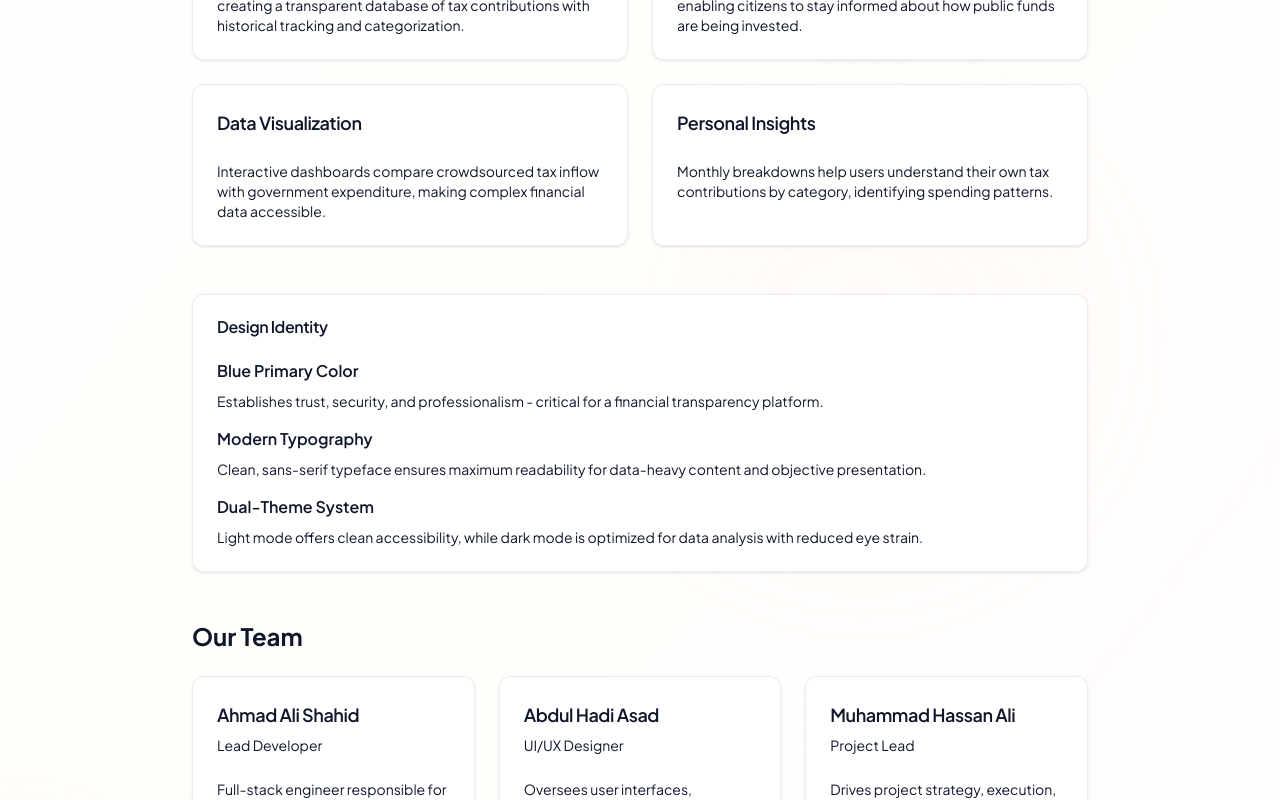
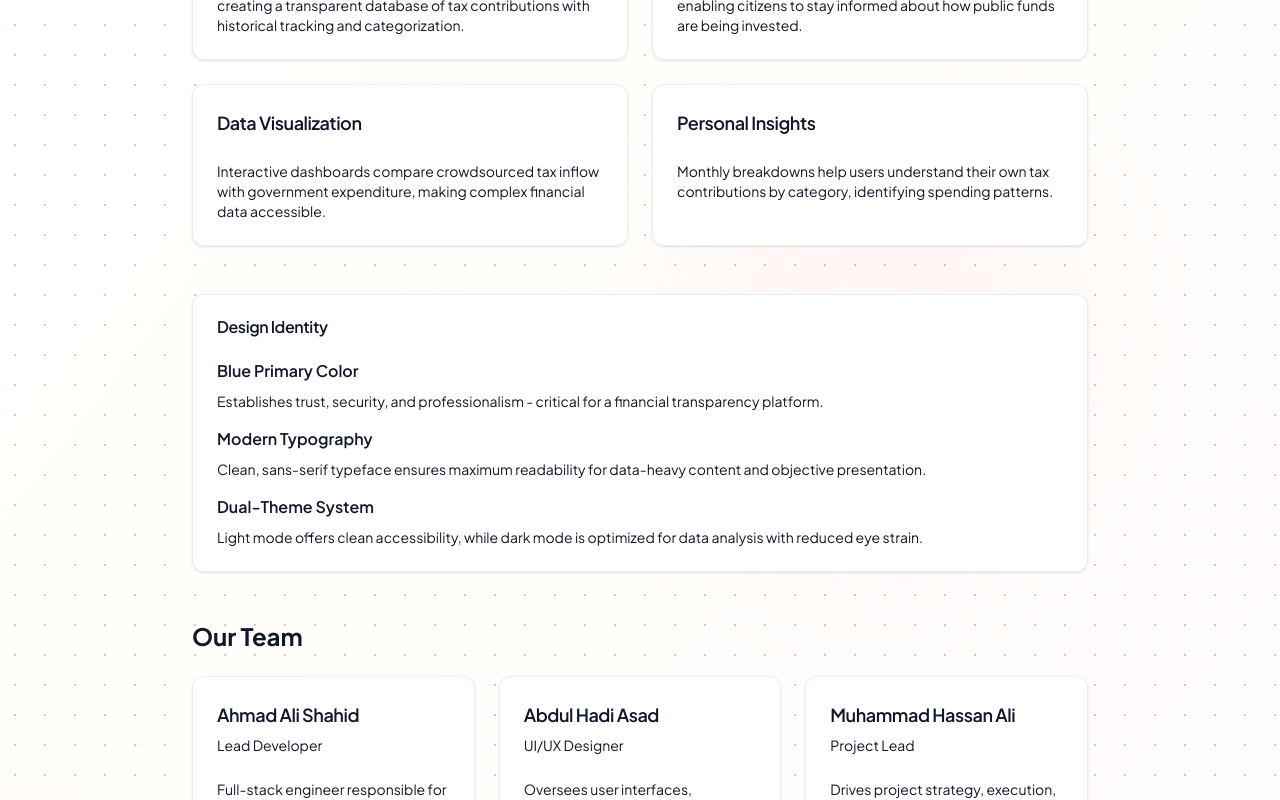
Before and after one commit to ahmadali507/Tax-Lens, a Next.js app: page /about in a window 1280 px wide. Shown: the part 620-1420 px from the top of the page. Built offline with nearby package versions, Linux system fonts and the light colour scheme; no server answers.

Commit message:
Added the Background Design in Both Light & Dark Mode

```diff
--- a/src/app/globals.css
+++ b/src/app/globals.css
@@ -256,12 +256,12 @@
 /* Dot pattern backgrounds */
 @layer utilities {
   .bg-dot-thick-neutral-300 {
-    background-image: radial-gradient(circle, rgba(209, 213, 219, 0.5) 1.5px, transparent 1.5px);
-    background-size: 24px 24px;
+    background-image: radial-gradient(circle, rgba(180, 83, 9, 0.6) 1px, transparent 1px);
+    background-size: 30px 30px;
   }
 
   .bg-dot-thick-neutral-800 {
-    background-image: radial-gradient(circle, rgba(38, 38, 38, 0.8) 1.5px, transparent 1.5px);
-    background-size: 24px 24px;
+    background-image: radial-gradient(circle, rgba(163, 163, 163, 0.5) 1px, transparent 1px);
+    background-size: 30px 30px;
   }
 }
--- a/src/components/ui/page-background.tsx
+++ b/src/components/ui/page-background.tsx
@@ -16,11 +16,11 @@ export const PageBackground = ({
   const getGradientClasses = () => {
     switch (variant) {
       case "green-blue":
-        return "bg-gradient-to-br from-background via-amber-50/15 to-rose-50/18 dark:from-background dark:via-green-950/40 dark:to-blue-950/50";
+        return "bg-gradient-to-br from-background via-amber-50/18 to-rose-50/20 dark:from-background dark:via-green-950/40 dark:to-blue-950/50";
       case "blue":
-        return "bg-gradient-to-br from-background via-amber-50/18 to-orange-50/15 dark:from-background dark:via-blue-950/50 dark:to-blue-900/40";
+        return "bg-gradient-to-br from-background via-amber-50/20 to-orange-50/18 dark:from-background dark:via-blue-950/50 dark:to-blue-900/40";
       case "green":
-        return "bg-gradient-to-br from-background via-rose-50/15 to-pink-50/18 dark:from-background dark:via-green-950/50 dark:to-green-900/40";
+        return "bg-gradient-to-br from-background via-rose-50/18 to-pink-50/20 dark:from-background dark:via-green-950/50 dark:to-green-900/40";
       case "blue-green":
       default:
         return "bg-gradient-to-br from-background via-amber-50/20 to-rose-50/22 dark:from-background dark:via-blue-950/45 dark:to-green-950/45";
@@ -34,14 +34,14 @@ export const PageBackground = ({
       className
     )}>
       {/* Animated radial gradient overlay for depth */}
-      <div className="absolute inset-0 opacity-40 dark:opacity-50">
-        <div className="absolute -top-40 -right-40 w-96 h-96 bg-amber-300/20 dark:bg-blue-500/20 rounded-full mix-blend-multiply dark:mix-blend-normal filter blur-3xl animate-blob" />
-        <div className="absolute -bottom-40 -left-40 w-96 h-96 bg-orange-300/18 dark:bg-green-500/20 rounded-full mix-blend-multiply dark:mix-blend-normal filter blur-3xl animate-blob animation-delay-2000" />
-        <div className="absolute top-1/2 left-1/2 w-96 h-96 bg-rose-200/15 dark:bg-blue-400/15 rounded-full mix-blend-multiply dark:mix-blend-normal filter blur-3xl animate-blob animation-delay-4000" />
+      <div className="absolute inset-0 opacity-35 dark:opacity-50">
+        <div className="absolute -top-40 -right-40 w-[400px] h-[400px] bg-amber-300/25 dark:bg-blue-500/20 rounded-full mix-blend-multiply dark:mix-blend-normal filter blur-3xl animate-blob" />
+        <div className="absolute -bottom-40 -left-40 w-[400px] h-[400px] bg-orange-300/22 dark:bg-green-500/20 rounded-full mix-blend-multiply dark:mix-blend-normal filter blur-3xl animate-blob animation-delay-2000" />
+        <div className="absolute top-1/2 left-1/2 w-[400px] h-[400px] bg-rose-300/20 dark:bg-blue-400/15 rounded-full mix-blend-multiply dark:mix-blend-normal filter blur-3xl animate-blob animation-delay-4000" />
       </div>
 
       {/* Subtle dot pattern overlay */}
-      <div className="absolute inset-0 bg-dot-thick-neutral-300 dark:bg-dot-thick-neutral-800 pointer-events-none opacity-25 dark:opacity-40" />
+      <div className="absolute inset-0 bg-dot-thick-neutral-300 dark:bg-dot-thick-neutral-800 pointer-events-none opacity-55 dark:opacity-60" />
 
       {/* Mesh gradient overlay */}
       <div className="absolute inset-0 bg-gradient-to-t from-background/50 via-transparent to-transparent pointer-events-none" />
```
